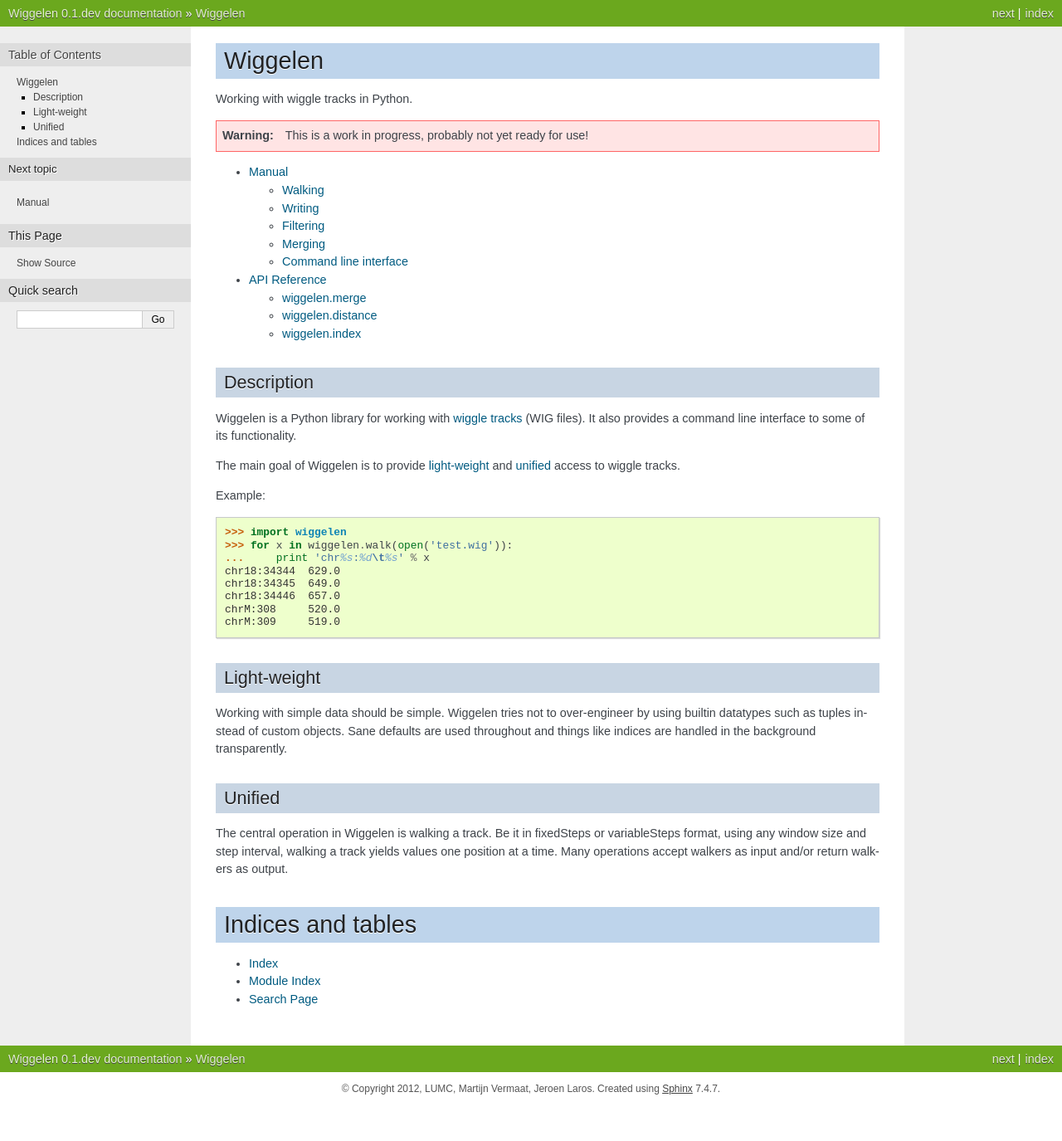
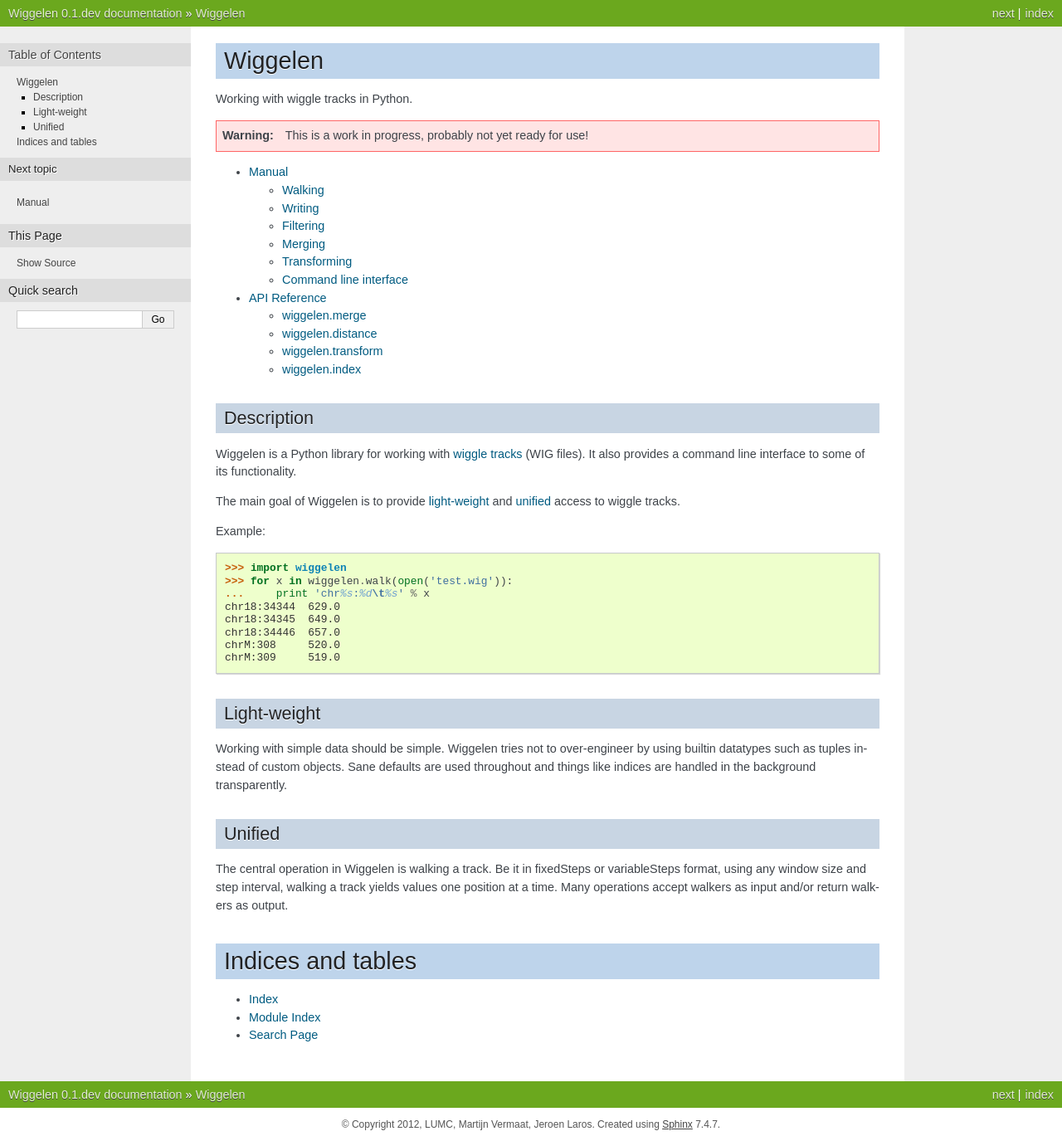
Before and after one commit to martijnvermaat/wiggelen, a Sphinx documentation site: the page built from doc/index.rst, in a window 1280 px wide. Shown: the whole page at 83% size. Built offline with Sphinx 7.4.7, drawn with Linux system fonts in a browser that asks for light colours; before the commit the page ends 1332 px from its top, so only the background shows below that.

Commit message:
Add wiggelen.transform to documentation

```diff
--- a/doc/api.rst
+++ b/doc/api.rst
@@ -19,6 +19,13 @@
    :members:
 
 
+wiggelen.transform
+-----------------
+
+.. automodule:: wiggelen.transform
+   :members:
+
+
 wiggelen.index
 --------------
 
--- a/doc/manual.rst
+++ b/doc/manual.rst
@@ -28,6 +28,12 @@
 Todo.
 
 
+Transforming
+------------
+
+Todo.
+
+
 Command line interface
 ----------------------
 
```
